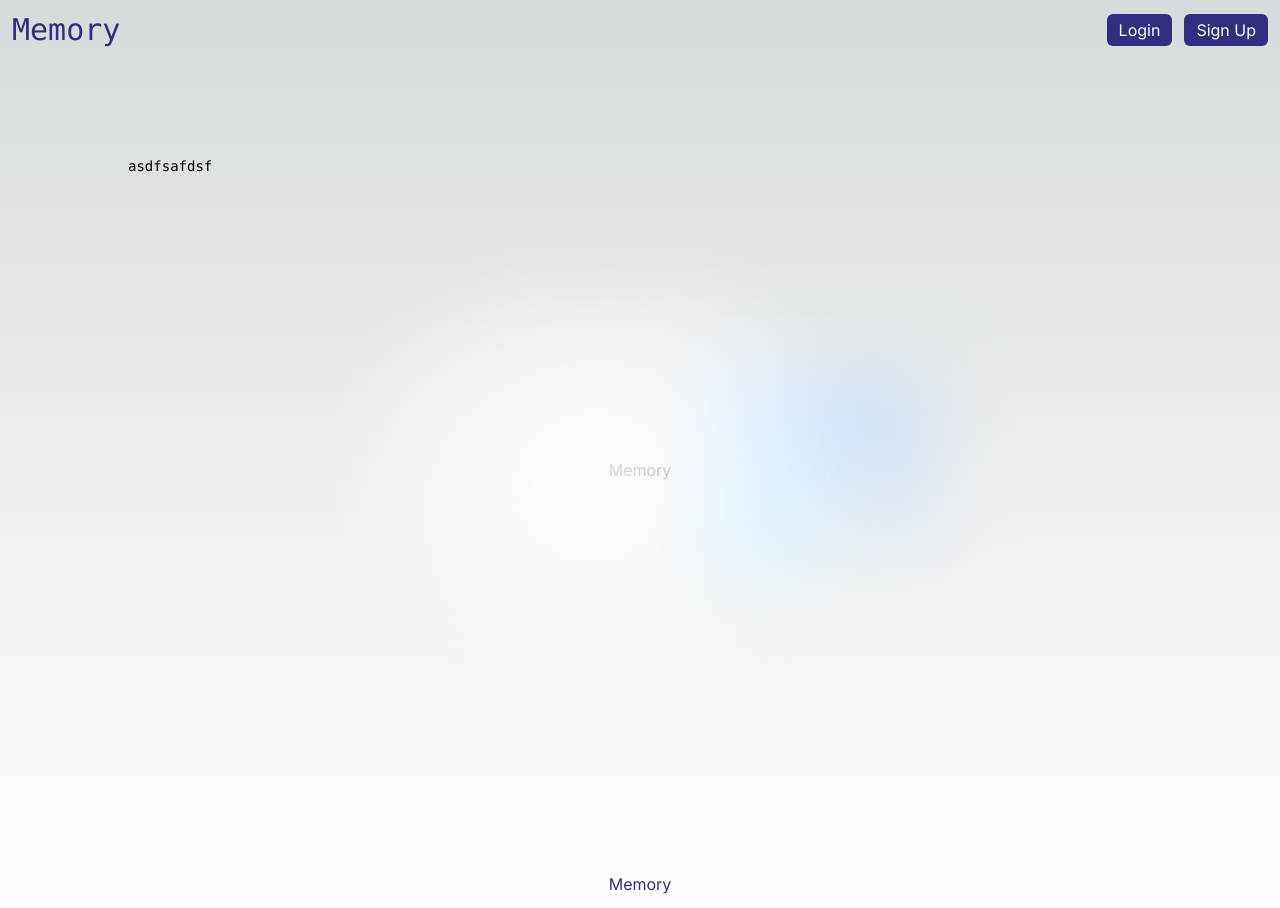
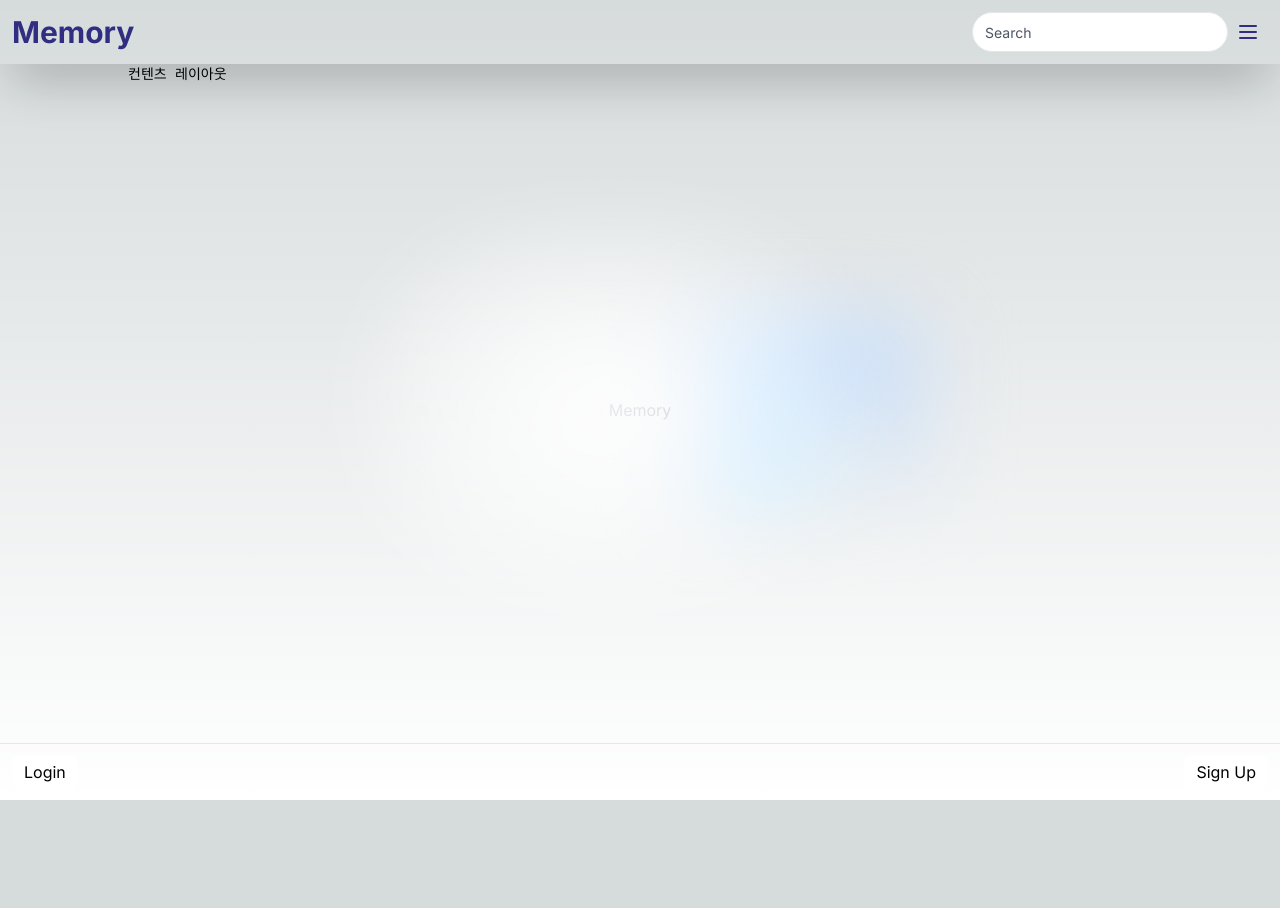
Before and after one commit to c-owner/memory-webapp, a Next.js app: page / in a window 1280 px wide. After the commit the page ends 800 px from the top, so only its background shows below. Built offline with nearby package versions, Linux system fonts and the light colour scheme.

Commit message:
UI Layout

```diff
--- /dev/null
+++ b/src/app/layout.module.css
@@ -0,0 +1,16 @@
+.header {
+    position: fixed;
+    top: 0;
+    z-index: 11;
+}
+
+.body {
+    /*height: calc(100vh - 120px);*/
+}
+
+.footer {
+    position: fixed;
+    bottom: 0;
+    z-index: 11;
+    border-top: 1px solid #e2e8f0;
+}
--- a/src/app/layout.tsx
+++ b/src/app/layout.tsx
@@ -3,6 +3,8 @@ import type { Metadata } from 'next'
 import { Inter } from 'next/font/google'
 import LoginButton from '@/components/Login'
 import RegisterButton from '@/components/Register'
+import Link from 'next/link'
+import layout from './layout.module.css'
 
 const inter = Inter({ subsets: ['latin'] })
 
@@ -14,22 +16,52 @@ export const metadata: Metadata = {
     },
 }
 
+const gothic = Inter({ weight: '700', subsets: ['latin'] })
+
 export default function RootLayout({ children }: { children: React.ReactNode }) {
     return (
         <html lang="en">
             <body className={inter.className}>
-                <header className="p-3 flex justify-between items-center">
-                    <h1 className="text-indigo-900 dark:text-indigo-300 font-mono text-3xl">Memory</h1>
-                    <div className="flex items-center justify-center">
-                        <div className="mr-3">
-                            <LoginButton />
+                <header className={`${layout.header} shadow-2xl w-full p-3 flex justify-between items-center`}>
+                    <nav className="w-full flex items-center justify-between">
+                        <h1 className={`${gothic.className} text-indigo-900 dark:text-indigo-300 text-3xl`}>
+                            <Link href="/">Memory</Link>
+                        </h1>
+                        <div className="flex items-center justify-center">
+                            {/* search input */}
+                            <input
+                                type="text"
+                                className="w-64 h-10 px-3 pr-10 text-sm text-gray-700
+                                placeholder-gray-600 border rounded-full focus:outline-none focus:border-indigo-900"
+                                placeholder="Search"
+                            />
+
+                            {/*     햄버거 메뉴 */}
+                            <button className="flex items-center justify-center w-10 h-10 rounded-full text-indigo-900 dark:text-indigo-300">
+                                <svg
+                                    xmlns="http://www.w3.org/2000/svg"
+                                    className="h-6 w-6"
+                                    fill="none"
+                                    viewBox="0 0 24 24"
+                                    stroke="currentColor"
+                                >
+                                    <path
+                                        strokeLinecap="round"
+                                        strokeLinejoin="round"
+                                        strokeWidth={2}
+                                        d="M4 6h16M4 12h16M4 18h16"
+                                    />
+                                </svg>
+                            </button>
                         </div>
-                        <RegisterButton />
+                    </nav>
+                </header>
+                <div className={`${layout.body}`}>{children}</div>
+                <footer className={`${layout.footer} dark:border-none w-full p-3 flex justify-between items-center`}>
+                    <div className="mr-3">
+                        <LoginButton />
                     </div>
-                </header>
-                {children}
-                <footer className="p-3 flex justify-center items-center">
-                    <p className="text-indigo-900 dark:text-indigo-300">Memory</p>
+                    <RegisterButton />
                 </footer>
             </body>
         </html>
--- a/src/app/page.tsx
+++ b/src/app/page.tsx
@@ -1,12 +1,12 @@
 export default function Home() {
     return (
-        <main className="flex min-h-screen flex-col items-center justify-between p-24">
+        <main className="flex min-h-screen flex-col items-center justify-between pl-12 pr-12 pb-16 pt-16">
             <div className="z-10 max-w-5xl w-full items-center justify-between font-mono text-sm lg:flex">
-                asdfsafdsf
+                컨텐츠 레이아웃
             </div>
 
             <div className="relative flex place-items-center before:absolute before:h-[300px] before:w-[480px] before:-translate-x-1/2 before:rounded-full before:bg-gradient-radial before:from-white before:to-transparent before:blur-2xl before:content-[''] after:absolute after:-z-20 after:h-[180px] after:w-[240px] after:translate-x-1/3 after:bg-gradient-conic after:from-sky-200 after:via-blue-200 after:blur-2xl after:content-[''] before:dark:bg-gradient-to-br before:dark:from-transparent before:dark:to-blue-700 before:dark:opacity-10 after:dark:from-sky-900 after:dark:via-[#0141ff] after:dark:opacity-40 before:lg:h-[360px] z-[-1]">
-                <div className="">Memory</div>
+                <div className="text-gray-500">Memory</div>
             </div>
 
             <div />
--- a/src/components/Login.tsx
+++ b/src/components/Login.tsx
@@ -6,12 +6,18 @@ export default function LoginButton() {
     const [isLoggedIn, setIsLoggedIn] = useState(false)
     if (isLoggedIn)
         return (
-            <button onClick={() => setIsLoggedIn(false)} className="bg-indigo-900 text-white px-3 py-1 rounded-md">
+            <button
+                onClick={() => setIsLoggedIn(false)}
+                className="bg-white dark:bg-neutral-800 text-black dark:text-white px-3 py-1 rounded-md"
+            >
                 Logout
             </button>
         )
     return (
-        <button onClick={() => setIsLoggedIn(true)} className="bg-indigo-900 text-white px-3 py-1 rounded-md">
+        <button
+            onClick={() => setIsLoggedIn(true)}
+            className="bg-white dark:bg-neutral-800 text-black dark:text-white px-3 py-1 rounded-md"
+        >
             Login
         </button>
     )
--- a/src/components/Register.tsx
+++ b/src/components/Register.tsx
@@ -1,5 +1,9 @@
 'use client'
 
 export default function RegisterButton() {
-    return <button className="bg-indigo-900 text-white px-3 py-1 rounded-md">Sign Up</button>
+    return (
+        <button className="bg-white dark:bg-neutral-800 text-black dark:text-white px-3 py-1 rounded-md">
+            Sign Up
+        </button>
+    )
 }
```
